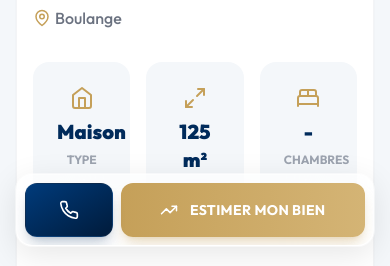
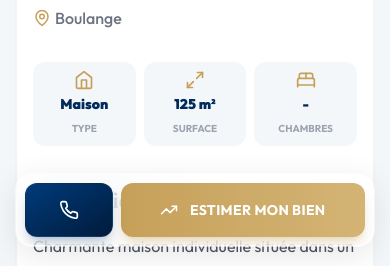
Before and after one commit to KauBryy/VanessaTancredi, a React (Vite) app: page /property/1 in a window 390 px wide. Shown: the part 574-840 px from the top of the page. Built offline with nearby package versions, Linux system fonts and the light colour scheme; no server answers; the database is empty; a web font is replaced by a local one.

Commit message:
Fix mobile overflow in property key metrics

```diff
--- a/src/pages/PropertyDetail.jsx
+++ b/src/pages/PropertyDetail.jsx
@@ -229,21 +229,21 @@ const PropertyDetail = () => {
                                 </div>
                             </div>
 
-                            <div className="grid grid-cols-3 gap-4 mb-10">
-                                <div className="text-center p-6 bg-[#F4F7FA] rounded-2xl">
-                                    <HomeIcon size={24} className="mx-auto text-[#C5A059] mb-2" />
-                                    <span className="block text-xl font-black text-[#002B5B]">{property.type}</span>
-                                    <span className="text-xs text-gray-400 uppercase font-bold">Type</span>
+                            <div className="grid grid-cols-3 gap-2 md:gap-4 mb-10">
+                                <div className="text-center p-2 md:p-6 bg-[#F4F7FA] rounded-xl md:rounded-2xl">
+                                    <HomeIcon size={20} className="mx-auto text-[#C5A059] mb-1 md:mb-2 md:w-6 md:h-6" />
+                                    <span className="block text-sm md:text-xl font-black text-[#002B5B] break-words">{property.type}</span>
+                                    <span className="text-[10px] md:text-xs text-gray-400 uppercase font-bold">Type</span>
                                 </div>
-                                <div className="text-center p-6 bg-[#F4F7FA] rounded-2xl">
-                                    <Maximize2 size={24} className="mx-auto text-[#C5A059] mb-2" />
-                                    <span className="block text-xl font-black text-[#002B5B]">{property.surface} m²</span>
-                                    <span className="text-xs text-gray-400 uppercase font-bold">Surface</span>
+                                <div className="text-center p-2 md:p-6 bg-[#F4F7FA] rounded-xl md:rounded-2xl">
+                                    <Maximize2 size={20} className="mx-auto text-[#C5A059] mb-1 md:mb-2 md:w-6 md:h-6" />
+                                    <span className="block text-sm md:text-xl font-black text-[#002B5B]">{property.surface} m²</span>
+                                    <span className="text-[10px] md:text-xs text-gray-400 uppercase font-bold">Surface</span>
                                 </div>
-                                <div className="text-center p-6 bg-[#F4F7FA] rounded-2xl">
-                                    <BedDouble size={24} className="mx-auto text-[#C5A059] mb-2" />
-                                    <span className="block text-xl font-black text-[#002B5B]">{property.rooms || '-'}</span>
-                                    <span className="text-xs text-gray-400 uppercase font-bold">Chambres</span>
+                                <div className="text-center p-2 md:p-6 bg-[#F4F7FA] rounded-xl md:rounded-2xl">
+                                    <BedDouble size={20} className="mx-auto text-[#C5A059] mb-1 md:mb-2 md:w-6 md:h-6" />
+                                    <span className="block text-sm md:text-xl font-black text-[#002B5B]">{property.rooms || '-'}</span>
+                                    <span className="text-[10px] md:text-xs text-gray-400 uppercase font-bold">Chambres</span>
                                 </div>
                             </div>
 
```
